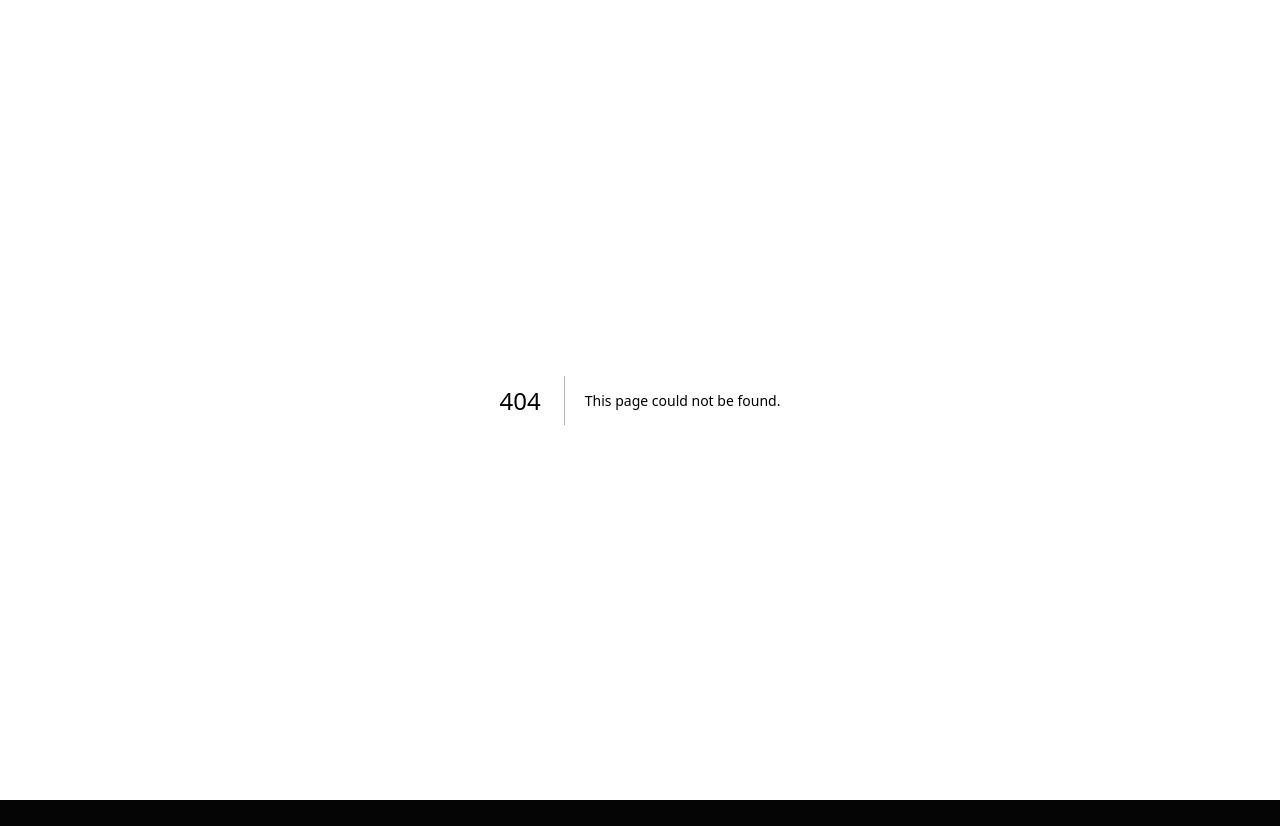
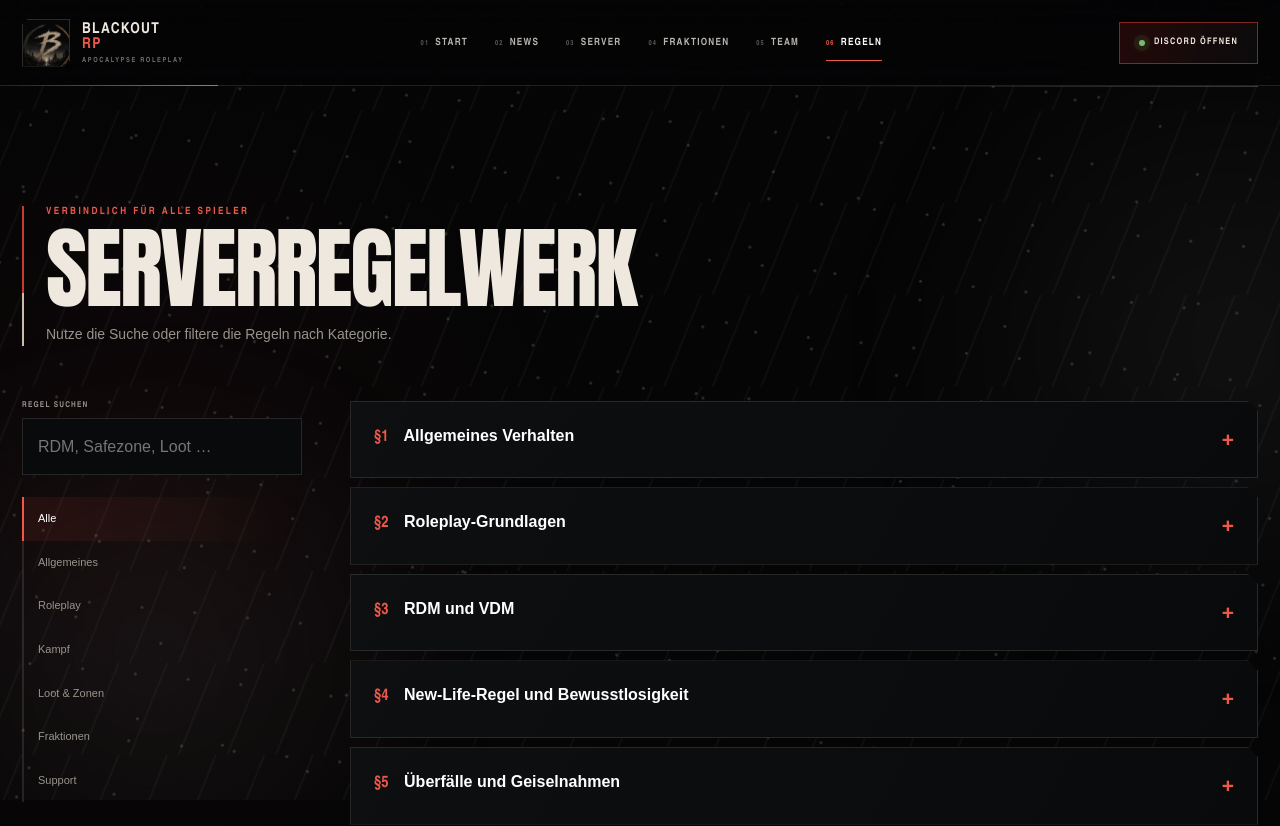
Before and after one commit to Didikoral1/BlackoutRP, a Next.js app: page /regeln in a window 1280 px wide. Before the commit this address had no page. Shown: the top 826 px of the page. Before the commit the page ends 800 px from the top, so only its background shows below. Built offline with nearby package versions, Linux system fonts and the light colour scheme.

Commit message:
Add regeln page

```diff
--- /dev/null
+++ b/app/regeln/page.tsx
@@ -0,0 +1,6 @@
+import { news } from "@/data/news";
+import SiteClient from "@/components/SiteClient";
+
+export default function RulesPage() {
+  return <SiteClient page="regeln" initialNews={news} />;
+}
```
